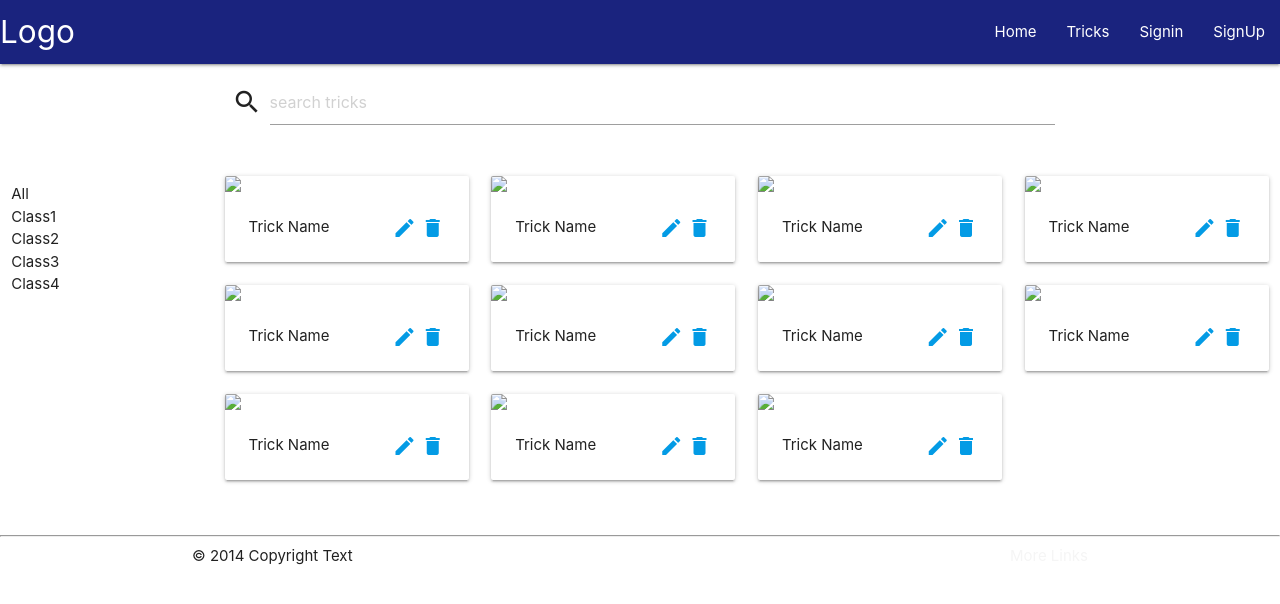
After one commit to Starbugstone/SnowTricks, a Symfony app: template templates/trick/search.html.twig in a window 1280 px wide. The commit adds this page. Shown: the top 604 px of the page. Run offline with Twig, Linux system fonts and the light colour scheme; the template is opened without the code that fills it, so the values that code supplies are empty; some libraries are stand-ins or nearby versions.

Commit message:
Adding hte search page. need some JS magic and links

```diff
--- a/templates/_menu.html.twig
+++ b/templates/_menu.html.twig
@@ -4,7 +4,7 @@
 
         <ul class="right">
             <li><a href="{{ path('trick.home') }}">Home</a></li>
-            <li><a href="{{ path('trick.showall') }}">Tricks</a></li>
+            <li><a href="{{ path('trick.search') }}">Tricks</a></li>
             <li><a href="#">Signin</a></li>
             <li><a href="#">SignUp</a></li>
         </ul>
@@ -17,7 +17,7 @@
         <div class="row">
             <div class="col s4 center-align"><a href="{{ path('trick.home') }}"><i class="material-icons">home</i></a>
             </div>
-            <div class="col s4 center-align"><a href="{{ path('trick.showall') }}"><i
+            <div class="col s4 center-align"><a href="{{ path('trick.search') }}"><i
                             class="material-icons">turned_in</i></a></div>
             <div class="col s4 center-align"><a href="#"><i class="material-icons">exit_to_app</i></a></div>
 
--- /dev/null
+++ b/templates/trick/search.html.twig
@@ -0,0 +1,55 @@
+{% extends 'base.html.twig' %}
+
+{% block title %}SnowTricks - search trick{% endblock %}
+
+{% block body %}
+    <div class="row">
+        <div class="input-field col s8 offset-s2 center">
+            <i class="material-icons prefix">search</i>
+            <input placeholder="search tricks" id="first_name" type="text" class="validate">
+            <!-- <label for="first_name">Search tricks</label> -->
+        </div>
+    </div>
+    <div class="row">
+        <div class="col l3 xl2">
+            {#
+                TODO: Slide out menu on small, see materialize
+                TODO: better formatting and spacing
+            #}
+            <ul>
+                <li>All</li>
+                <li>Class1</li>
+                <li>Class2</li>
+                <li>Class3</li>
+                <li>Class4</li>
+            </ul>
+
+        </div>
+        <div class="col l9 xl10">
+            <div class="row flex-center">
+                {% for i in 0..10 %}
+                    <div class="col l3 m6 s12 xl5ths">
+                        <div class="card">
+                            <div class="card-image">
+                                <img src="https://via.placeholder.com/150x100">
+
+                            </div>
+                            <div class="card-content">
+                                <p>
+                                    Trick Name
+                                    <span class="right">
+                            <a class="waves-effect waves-light"><i class="material-icons">create</i></a>
+                            <a class="waves-effect waves-light"><i class="material-icons">delete</i></a>
+                        </span>
+                                </p>
+                            </div>
+                        </div>
+                    </div>
+                {% endfor %}
+            </div>
+
+        </div>
+
+    </div>
+
+{% endblock %}
```
Also changed, not shown: src/Controller/TrickController.php (+10 -11 lines), templates/trick/showall.html.twig (deleted, +0 -22 lines).
